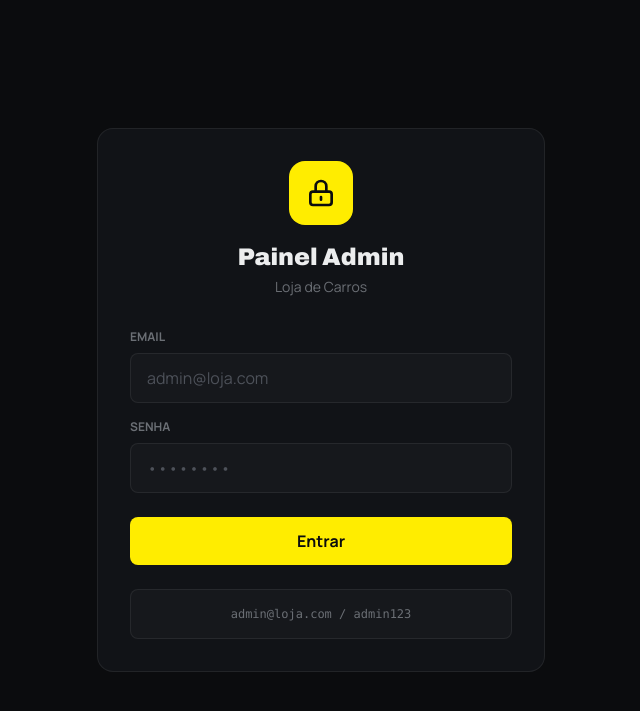
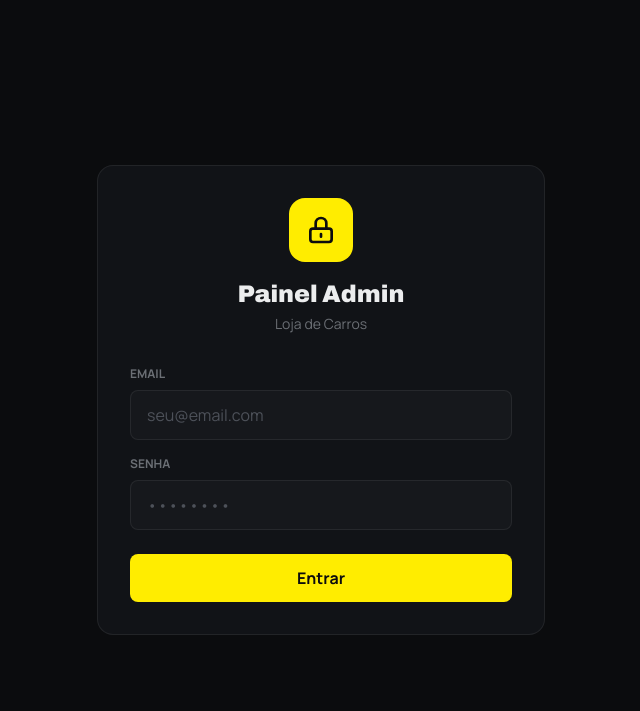
Before and after one commit to juhlio/loja-carros, a Laravel app: page /login in a window 1280 px wide. Shown: the top 711 px of the page, without its empty margins (319-959 px from the left). Run offline with Laravel 12, Linux system fonts and the light colour scheme; data that the repository does not hold is empty; style sheets or scripts are compiled from the project's sources; some libraries are stand-ins or nearby versions.

Commit message:
fix: remove dica de acesso da tela de login
A tela mostrava e-mail e senha de administrador. Também troca o
placeholder do campo de e-mail por um genérico.

Co-Authored-By: Claude Haiku 5.5 <noreply@anthropic.com>

```diff
--- a/resources/js/Pages/Auth/Login.jsx
+++ b/resources/js/Pages/Auth/Login.jsx
@@ -37,7 +37,7 @@ export default function Login() {
                     <form onSubmit={handleSubmit} className="space-y-4">
                         <div>
                             <label className="block text-xs font-bold uppercase text-dark-400 mb-2">Email</label>
-                            <input type="email" name="email" value={form.email} onChange={set} required className={inputCls} placeholder="admin@loja.com" />
+                            <input type="email" name="email" value={form.email} onChange={set} required className={inputCls} placeholder="seu@email.com" />
                             {errors.email && <p className="mt-1 text-sm text-red-400">{errors.email}</p>}
                         </div>
                         <div>
@@ -48,9 +48,6 @@ export default function Login() {
                             {loading ? "Entrando..." : "Entrar"}
                         </button>
                     </form>
-                    <div className="mt-6 bg-dark-800 border border-white/[0.07] rounded-lg p-4 text-center">
-                        <p className="text-xs text-dark-400 font-mono">admin@loja.com / admin123</p>
-                    </div>
                 </div>
             </div>
         </div>
```
